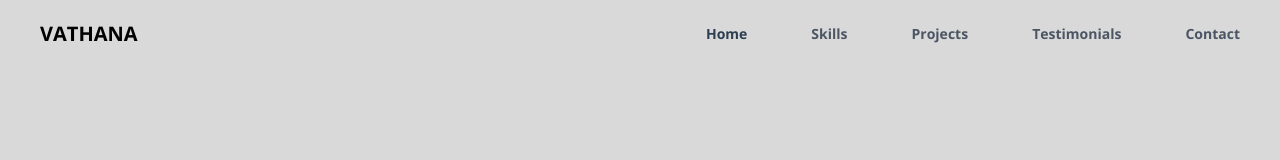
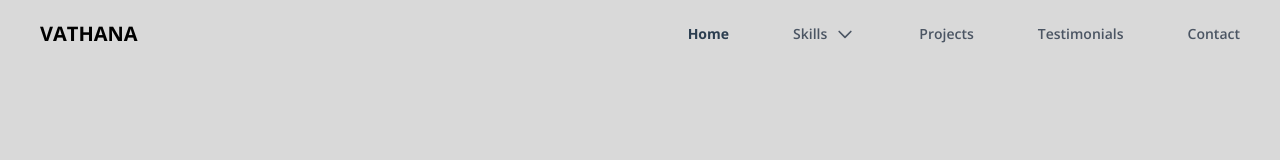
Before and after one commit to Yeansovanvathana/Portfolio_V2, a Next.js app: page / in a window 1280 px wide. Shown: the top 160 px of the page. Built offline with nearby package versions, Linux system fonts and the light colour scheme.

Commit message:
Update NavBar

```diff
--- a/components/Design.jsx
+++ b/components/Design.jsx
@@ -6,8 +6,8 @@ import { Feedback } from "./Feedback";
 export const Design = () => {
   return (
     <section
-      id="skills"
-      className="lg:h-screen md:h-screen flex lg:items-center lg:justify-center"
+      id="design"
+      className="lg:h-screen flex lg:items-center lg:justify-center"
     >
       <div className="w-[1280px] mx-auto">
         <div className="p-5 px-10 md:text-start text-center ">
--- a/components/DotGroup.jsx
+++ b/components/DotGroup.jsx
@@ -15,11 +15,11 @@ const DotGroup = ({ selectedPage, setSelectedPage }) => {
       />
 
       <AnchorLink
-        href="#skills"
+        href="#design"
         className={`${
           selectedPage === "skills" ? selectedStyles : "bg-gray-500"
         } w-3 h-3 rounded-full`}
-        onClick={() => setSelectedPage("skills")}
+        onClick={() => setSelectedPage("design")}
       />
 
       <AnchorLink
--- a/components/Navbar.jsx
+++ b/components/Navbar.jsx
@@ -10,7 +10,7 @@ const Link = ({ page, selectedPage, setSelectedPage }) => {
     <AnchorLink
       className={`${
         selectedPage === lowerCasePage ? "text-secondary-200 font-bold" : ""
-      } hover:text-secondary-200 font-bold transition duration-500`}
+      } hover:text-secondary-200 transition duration-500`}
       href={`#${lowerCasePage}`}
       onClick={() => setSelectedPage(lowerCasePage)}
     >
@@ -24,7 +24,7 @@ export const Navbar = ({ isTopOfPage, selectedPage, setSelectedPage }) => {
   const isDesktop = useMediaQuery("(min-width: 1024px)");
   const navbarBackground = isTopOfPage
     ? ""
-    : "bg-primary-200 opacity-95 border-b-[1px] border-gray-400 border-opacity-30";
+    : "bg-primary-100 opacity-95 border-b-[1px] border-gray-400 border-opacity-30";
 
   return (
     <nav className={`${navbarBackground} z-40 w-full fixed top-0 py-5 `}>
@@ -40,11 +40,67 @@ export const Navbar = ({ isTopOfPage, selectedPage, setSelectedPage }) => {
               selectedPage={selectedPage}
               setSelectedPage={setSelectedPage}
             />
-            <Link
+            {/* <Link
               page="Skills"
               selectedPage={selectedPage}
               setSelectedPage={setSelectedPage}
-            />
+            /> */}
+            <div className="relative">
+              <button
+                type="button"
+                className={`${
+                  selectedPage === "Design"
+                    ? "text-secondary-200 font-bold"
+                    : ""
+                } flex items-center focus:outline-none`}
+                onClick={() =>
+                  setSelectedPage(selectedPage === "Skills" ? "" : "Skills")
+                }
+              >
+                Skills
+                <svg
+                  className={`${
+                    selectedPage === "Skills" ? "text-secondary-200" : ""
+                  } ml-2 h-5 w-5 transition duration-500`}
+                  fill="none"
+                  stroke="currentColor"
+                  viewBox="0 0 24 24"
+                  xmlns="http://www.w3.org/2000/svg"
+                >
+                  <path
+                    strokeLinecap="round"
+                    strokeLinejoin="round"
+                    strokeWidth={2}
+                    d="M19 9l-7 7-7-7"
+                  />
+                </svg>
+              </button>
+              {selectedPage === "Skills" && (
+                <div className="absolute left-[-20px] mt-2 py-2 w-40 bg-primary-200 rounded-md shadow-lg">
+                  <div
+                    href="#"
+                    className="block px-4 py-2 text-sm text-gray-600 hover:bg-primary-100"
+                  >
+                    <Link
+                      page="Design"
+                      selectedPage={selectedPage}
+                      setSelectedPage={setSelectedPage}
+                    />
+                  </div>
+                  <div
+                    href="#"
+                    className="block px-4 py-2 text-sm text-gray-600 hover:bg-primary-100"
+                  >
+                    <Link
+                      page="Testimonials"
+                      selectedPage={selectedPage}
+                      setSelectedPage={setSelectedPage}
+                    />
+                  </div>
+                </div>
+              )}
+            </div>
+
             <Link
               page="Projects"
               selectedPage={selectedPage}
@@ -63,30 +119,19 @@ export const Navbar = ({ isTopOfPage, selectedPage, setSelectedPage }) => {
           </div>
         ) : (
           <button
-            className="text-gray-600"
+            className={`text-gray-600 transition duration-500 ${
+              isMenuToggled ? "rotate-90" : ""
+            }`}
             onClick={() => setIsMenuToggled(!isMenuToggled)}
           >
             {/* <img alt="menu-icon" src="../assets/menu-icon.svg" /> */}
-            <FaBars size={30} />
+            {isMenuToggled ? <FaTimes size={30} /> : <FaBars size={30} />}
           </button>
         )}
 
         {/* MOBILE MENU POPUP */}
         {!isDesktop && isMenuToggled && (
-          <div className="fixed right-0 bottom-0 z-50 h-full w-full bg-primary-200">
-            {/* CLOSE ICON */}
-            <div className="flex justify-between p-10">
-              <h4 className="font-playfair text-xl font-bold text-gray-700">
-                VATHANA
-              </h4>
-              <button
-                onClick={() => setIsMenuToggled(!isMenuToggled)}
-                className="text-gray-600"
-              >
-                <FaTimes size={40} />
-              </button>
-            </div>
-
+          <div className="fixed right-0 top-[70px] bottom-0 z-50 h-full w-full bg-primary-100 border-t-[1px] border-gray-400 border-opacity-30">
             {/* MENU ITEMS */}
             <div
               className="flex flex-col justify-center items-center mt-[12%] gap-10 text-2xl"
--- a/components/Page.jsx
+++ b/components/Page.jsx
@@ -12,10 +12,7 @@ export const Page = () => {
     typeSpeed: 200,
   });
   return (
-    <section
-      id="home"
-      className="gap-16 py-10 mt-10 md:mt-0 lg:h-screen md:h-screen"
-    >
+    <section id="home" className="gap-16 py-10 mt-10 md:mt-0 lg:h-screen">
       <div className="flex-col justify-center items-center md:py-5 md:pt-5">
         <div className="lg:flex md:flex justify-between max-w-screen-xl mx-auto z-20 xl-items-center md:mt-24 py-10">
           <div className="p-10 text-center lg:text-start md:text-start">
--- a/pages/index.js
+++ b/pages/index.js
@@ -37,7 +37,7 @@ export default function Home() {
         setSelectedPage={setSelectedPage}
       />
 
-      <div className="mx-auto md:h-full">
+      <div className="">
         {isDesktop && (
           <DotGroup
             selectedPage={selectedPage}
@@ -54,9 +54,11 @@ export default function Home() {
         </motion.div>
       </div>
 
+      <div></div>
+
       {/* <LineGradient /> */}
 
-      <div className="mx-auto md:h-full">
+      <div className="">
         <motion.div
           margin="0 0 -200px 0"
           amount="all"
--- a/styles/globals.css
+++ b/styles/globals.css
@@ -59,3 +59,11 @@ img {
   width: 45px;
   @apply bg-yellow-500
 }
+.transform.translate-y-0 {
+  transform: translate3d(0, 0, 0);
+}
+
+/* When the menu is hidden */
+.transform.translate-y-full {
+  transform: translate3d(0, 100%, 0);
+}
```
Lines whose indentation alone changed are shown as unchanged.
